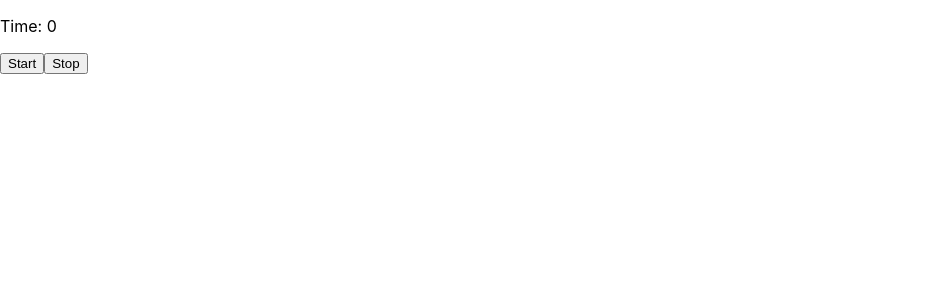
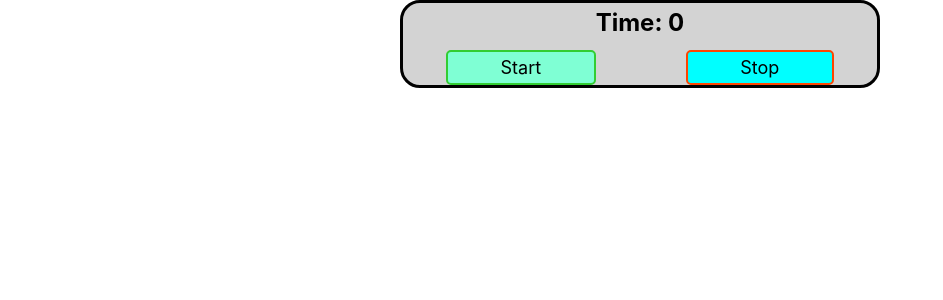
Before and after one commit to U3erKa/React-Tasks, a React (Create React App) app: page / in a window 1280 px wide. Shown: the top 300 px of the page, without its empty margins (0-943 px from the left). Built offline with nearby package versions, Linux system fonts and the light colour scheme.

Commit message:
Add basic styles

```diff
--- /dev/null
+++ b/src/components/Stopwatch/Stopwatch.module.css
@@ -0,0 +1,46 @@
+.container {
+  display: grid;
+  justify-content: space-around;
+  width: 480px;
+  gap: 8px 4px;
+  margin: 0 auto;
+  border: 3px solid black;
+  border-radius: 20px;
+  background-color: lightgray;
+  text-align: center;
+}
+
+.time {
+  padding: 5px 10px;
+  font-size: 24px;
+  font-weight: bold;
+  grid-area: 1 / 1 / 2 / 5;
+}
+
+.btn {
+  border: 2px solid;
+  padding: 5px 10px;
+  border-radius: 5px;
+  font-size: 18px;
+}
+
+.startBtn,
+.pauseBtn {
+  grid-area: 2 / 1 / 2 / 3;
+}
+
+.startBtn {
+  border-color: limegreen;
+  background-color: aquamarine;
+}
+
+.pauseBtn {
+  border-color: orange;
+  background-color: lightseagreen;
+}
+
+.stopBtn {
+  border-color: orangered;
+  background-color: cyan;
+  grid-area: 2 / 3 / 2 / 5;
+}
--- a/src/components/Stopwatch/index.jsx
+++ b/src/components/Stopwatch/index.jsx
@@ -1,10 +1,11 @@
 import React, { Component } from 'react';
+import styles from './Stopwatch.module.css';
 
 class Stopwatch extends Component {
   constructor(props) {
     super(props);
     this.state = {
-      time: 0,
+      seconds: 0,
       isStarted: false,
     };
   }
@@ -12,7 +13,7 @@ class Stopwatch extends Component {
   startTimer = () => {
     this.setState({ isStarted: true });
     this.intervalId = setInterval(() => {
-      this.setState({ time: this.state.time + 1 });
+      this.setState({ seconds: this.state.seconds + 1 });
     }, 1000);
   };
   pauseTimer = () => {
@@ -21,21 +22,27 @@ class Stopwatch extends Component {
   };
   stopTimer = () => {
     this.pauseTimer();
-    this.setState({ time: 0 });
+    this.setState({ seconds: 0 });
   };
 
   componentDidMount() {}
 
   render() {
-    const { time, isStarted } = this.state;
+    const { seconds, isStarted } = this.state;
+    const { container, time, btn, startBtn, pauseBtn, stopBtn } = styles;
 
     return (
-      <article>
-        <p>Time: {time}</p>
-        <button className={isStarted ? 'pauseBtn' : 'startBtn'} onClick={isStarted ? this.pauseTimer : this.startTimer}>
+      <article className={container}>
+        <p className={time}>Time: {seconds}</p>
+        <button
+          className={`${isStarted ? pauseBtn : startBtn} ${btn}`}
+          onClick={isStarted ? this.pauseTimer : this.startTimer}
+        >
           {isStarted ? 'Pause' : 'Start'}
         </button>
-        <button onClick={this.stopTimer}>Stop</button>
+        <button className={`${stopBtn} ${btn}`} onClick={this.stopTimer}>
+          Stop
+        </button>
       </article>
     );
   }
--- a/src/index.js
+++ b/src/index.js
@@ -1,6 +1,7 @@
 import React from 'react';
 import ReactDOM from 'react-dom/client';
 import './index.css';
+import './reset.css';
 import App from './App';
 import reportWebVitals from './reportWebVitals';
 
--- /dev/null
+++ b/src/reset.css
@@ -0,0 +1,83 @@
+/***
+    The new CSS reset - version 1.7.3 (last updated 7.8.2022)
+    GitHub page: https://github.com/elad2412/the-new-css-reset
+***/
+
+/*
+    Remove all the styles of the "User-Agent-Stylesheet", except for the 'display' property
+    - The "symbol *" part is to solve Firefox SVG sprite bug
+ */
+ *:where(:not(html, iframe, canvas, img, svg, video, audio):not(svg *, symbol *)) {
+  all: unset;
+  display: revert;
+}
+
+/* Preferred box-sizing value */
+*,
+*::before,
+*::after {
+  box-sizing: border-box;
+}
+
+/* Reapply the pointer cursor for anchor tags */
+a, button {
+  cursor: revert;
+}
+
+/* Remove list styles (bullets/numbers) */
+ol, ul, menu {
+  list-style: none;
+}
+
+/* For images to not be able to exceed their container */
+img {
+  max-width: 100%;
+}
+
+/* removes spacing between cells in tables */
+table {
+  border-collapse: collapse;
+}
+
+/* Safari - solving issue when using user-select:none on the <body> text input doesn't working */
+input, textarea {
+  -webkit-user-select: auto;
+}
+
+/* revert the 'white-space' property for textarea elements on Safari */
+textarea {
+  white-space: revert;
+}
+
+/* minimum style to allow to style meter element */
+meter {
+  -webkit-appearance: revert;
+  appearance: revert;
+}
+
+/* reset default text opacity of input placeholder */
+::placeholder {
+  color: unset;
+}
+
+/* fix the feature of 'hidden' attribute.
+ display:revert; revert to element instead of attribute */
+:where([hidden]) {
+  display: none;
+}
+
+/* revert for bug in Chromium browsers
+ - fix for the content editable attribute will work properly.
+ - webkit-user-select: auto; added for Safari in case of using user-select:none on wrapper element*/
+:where([contenteditable]:not([contenteditable="false"])) {
+  -moz-user-modify: read-write;
+  -webkit-user-modify: read-write;
+  overflow-wrap: break-word;
+  -webkit-line-break: after-white-space;
+  -webkit-user-select: auto;
+}
+
+/* apply back the draggable feature - exist only in Chromium and Safari */
+:where([draggable="true"]) {
+  -webkit-user-drag: element;
+}
```
